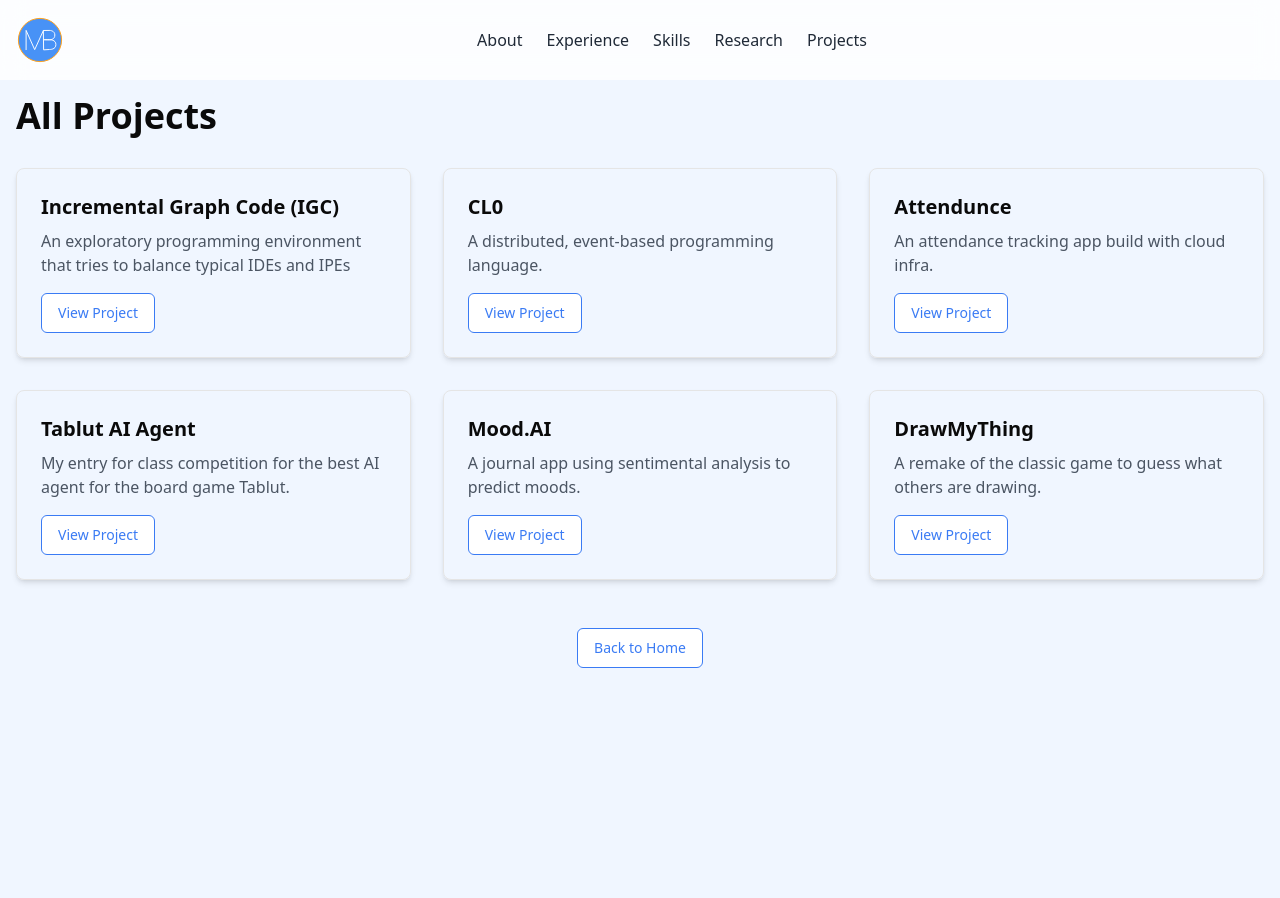
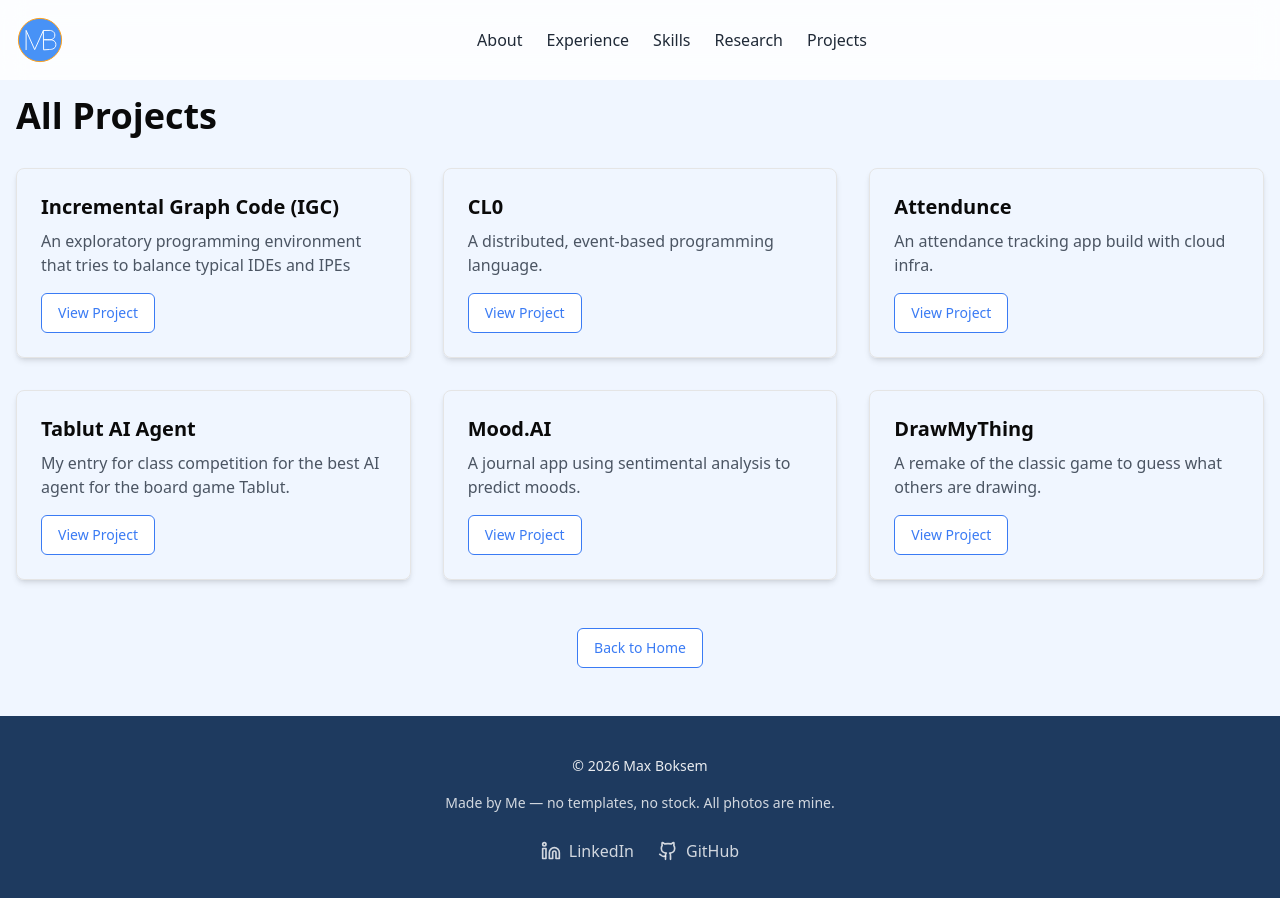
Before and after one commit to MaxMB15/website, a Next.js app in the folder site/: page /projects in a window 1280 px wide. Shown: the top 898 px of the page. Before the commit the page ends 800 px from the top, so only its background shows below. Built offline with nearby package versions, Linux system fonts and the light colour scheme; no server answers; a web font is replaced by a local one.

Commit message:
fix footer for projects page

```diff
--- a/site/src/app/projects/page.tsx
+++ b/site/src/app/projects/page.tsx
@@ -1,5 +1,6 @@
 import type { Metadata } from 'next';
 import { Button } from '@/components/ui/button';
+import Footer from '@/components/Footer';
 import Link from 'next/link';
 import { projects } from '@/lib/projects';
 
@@ -16,7 +17,8 @@
 
 const ProjectsPage = () => {
 	return (
-		<div className="container mx-auto px-4 pt-24 pb-12">
+		<div className="min-h-screen flex flex-col">
+			<div className="flex-1 container mx-auto px-4 pt-24 pb-12">
 				<h1 className="text-4xl font-bold mb-8">All Projects</h1>
 				<div className="grid grid-cols-1 md:grid-cols-2 lg:grid-cols-3 gap-8">
 					{projects.map((project, index) => (
@@ -50,6 +52,8 @@
 					</Button>
 				</div>
 			</div>
+			<Footer />
+		</div>
 	);
 };
 export default ProjectsPage;
```
Lines whose indentation alone changed are shown as unchanged.
